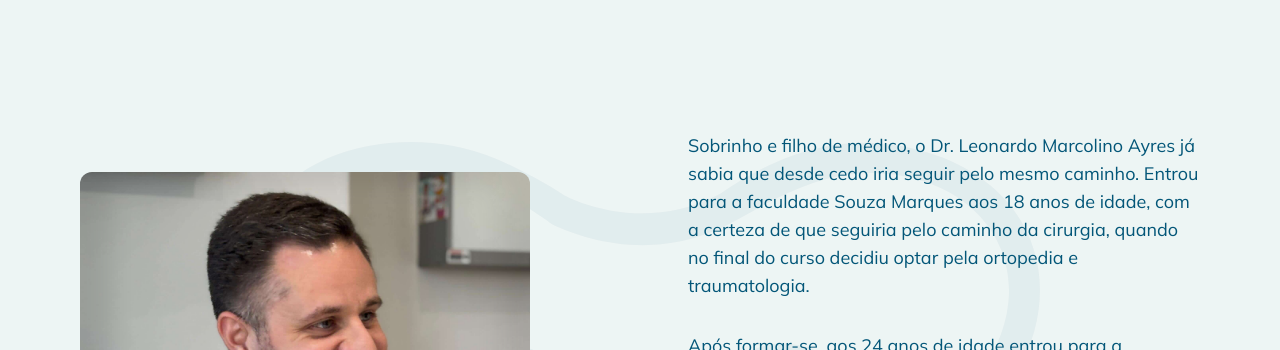
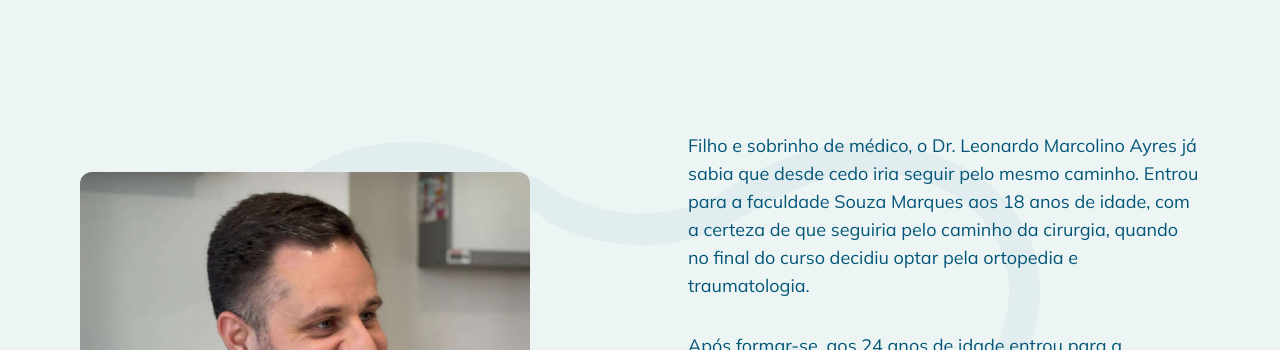
Before and after one commit to savioazb/dr-leo-page, a Next.js app: page / in a window 1280 px wide. Shown: the part 860-1210 px from the top of the page. Built offline with nearby package versions, Linux system fonts and the light colour scheme.

Commit message:
fix: text order

```diff
--- a/src/components/Sobre.tsx
+++ b/src/components/Sobre.tsx
@@ -33,7 +33,7 @@ export default function Sobre() {
         viewport={{ once: true }}
       >
         <p className="max-w-lg text-lg text-blue">
-          Sobrinho e filho de médico, o Dr. Leonardo Marcolino Ayres já sabia
+          Filho e sobrinho de médico, o Dr. Leonardo Marcolino Ayres já sabia
           que desde cedo iria seguir pelo mesmo caminho. Entrou para a faculdade
           Souza Marques aos 18 anos de idade, com a certeza de que seguiria pelo
           caminho da cirurgia, quando no final do curso decidiu optar pela
```
